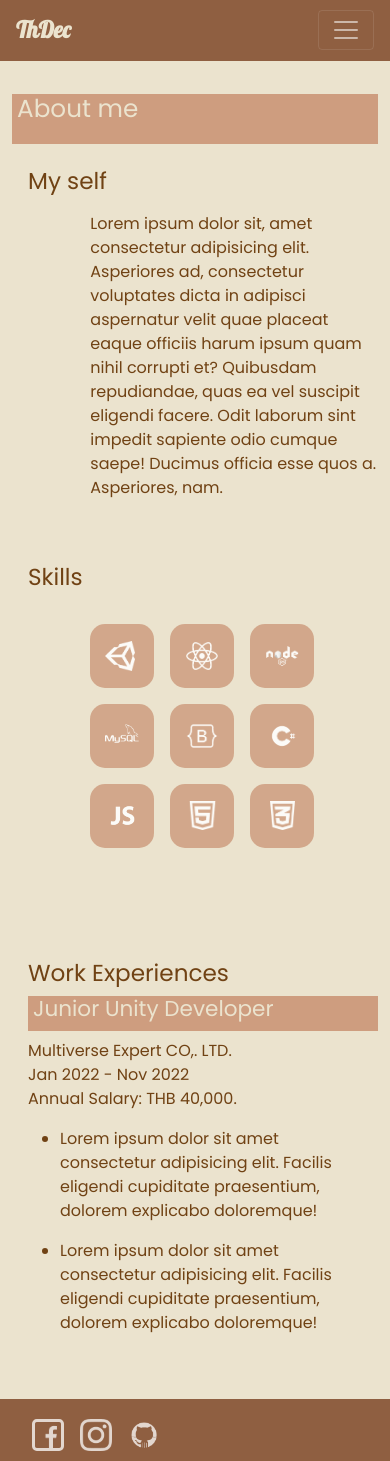
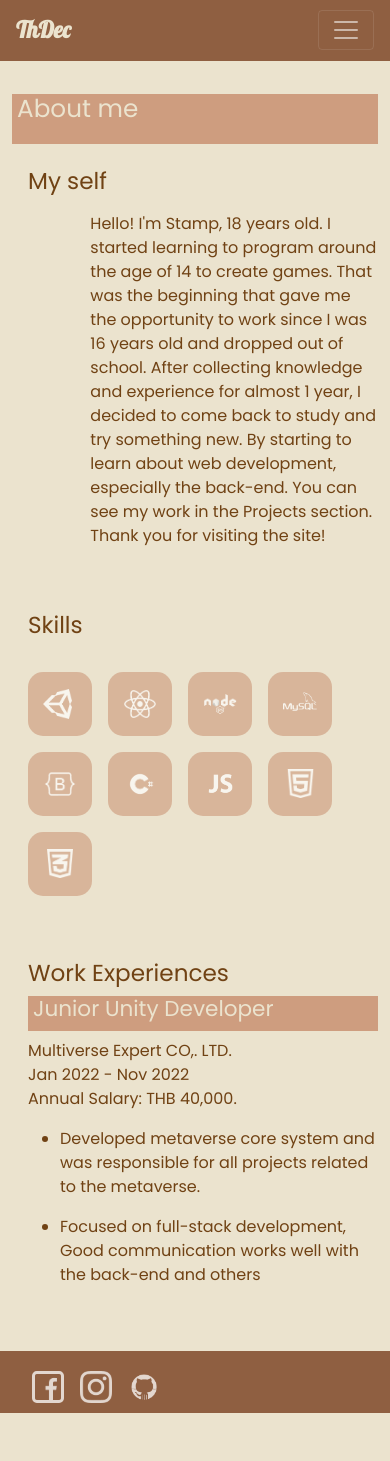
Before and after one commit to Thanapoom-Dechalamai/React-portfolio-app, a React (Create React App) app: page /about in a window 390 px wide. After the commit the page ends 1413 px from the top, so only its background shows below. Built offline with nearby package versions, Linux system fonts and the light colour scheme.

Commit message:
update info

```diff
--- a/src/components/routes/about-page/about-page.component.js
+++ b/src/components/routes/about-page/about-page.component.js
@@ -24,9 +24,13 @@ const About = () =>
                     <section className="row my-self-section animate__animated animate__fadeInUp">
                         <h3 className='col-12 col-lg-4'>My self</h3>
                         <div className="col-2 col-lg-1"></div>
-                        <p className='col-10 col-lg-7 pt-2 pt-lg-0'>Lorem ipsum dolor sit, amet consectetur adipisicing elit. Asperiores ad, consectetur voluptates dicta in adipisci aspernatur velit quae placeat
-                            eaque officiis harum ipsum quam nihil corrupti et? Quibusdam repudiandae, quas ea vel suscipit eligendi facere. Odit laborum sint impedit sapiente
-                            odio cumque saepe! Ducimus officia esse quos a. Asperiores, nam.
+                        <p className='col-10 col-lg-7 pt-2 pt-lg-0'>
+                            Hello! I'm Stamp, 18 years old. I started learning to program around
+                            the age of 14 to create games. That was the beginning that gave me the opportunity to work
+                            since I was 16 years old and dropped out of school. After collecting knowledge and experience
+                            for almost 1 year, I decided to come back to study and try something new. By starting to learn
+                            about web development, especially the back-end. You can see my work in the Projects section.
+                            Thank you for visiting the site!
                         </p>
                     </section>
 
@@ -35,8 +39,8 @@ const About = () =>
                         <div className='col-12 col-lg-4'>
                             <h3 className=''>Skills</h3>
                         </div>
-                        <div className="col-2 col-lg-1"></div>
-                        <div className='col-9 col-lg-6 pt-4 pt-sm-3 pt-md-0'>
+                        <div className="col-lg-1"></div>
+                        <div className='stack-wrap col-12 col-lg-6 pt-4 pt-sm-3 pt-md-0'>
                             <div className="stack-con d-flex flex-wrap">
                                 <div className="stack-card" title="Unity">
                                     <img src={unityLogo} alt="Unity" className='unity-logo' />
@@ -66,36 +70,6 @@ const About = () =>
                                     <img src={cssLogo} alt="CSS3" className='css-logo' />
                                 </div>
                             </div>
-                            {/* <div>
-                                <h5><strong>Unity</strong> (Advanced)</h5>
-                                <div className="progress">
-                                    <div className="progress-bar progress-bar-striped progress-bar-animated" style={{ width: "75%" }}></div>
-                                </div>
-                            </div>
-                            <div className='mt-3'>
-                                <h5><strong>React.js</strong> (Novice)</h5>
-                                <div className="progress">
-                                    <div className="progress-bar progress-bar-striped progress-bar-animated" style={{ width: "45%" }}></div>
-                                </div>
-                            </div>
-                            <div className='mt-3'>
-                                <h5><strong>Node.js</strong> (Intermediate)</h5>
-                                <div className="progress">
-                                    <div className="progress-bar progress-bar-striped progress-bar-animated" style={{ width: "60%" }}></div>
-                                </div>
-                            </div>
-                            <div className='mt-3'>
-                                <h5><strong>C#</strong> (Advanced)</h5>
-                                <div className="progress">
-                                    <div className="progress-bar progress-bar-striped progress-bar-animated" style={{ width: "85%" }}></div>
-                                </div>
-                            </div>
-                            <div className='mt-3'>
-                                <h5><strong>Javascript</strong> (Intermediate)</h5>
-                                <div className="progress">
-                                    <div className="progress-bar progress-bar-striped progress-bar-animated" style={{ width: "60%" }}></div>
-                                </div>
-                            </div> */}
                         </div>
                     </section>
 
@@ -109,10 +83,10 @@ const About = () =>
                             <p>Multiverse Expert CO,. LTD. <br /> Jan 2022 - Nov 2022 <br /> Annual Salary: THB 40,000.</p>
                             <ul>
                                 <li>
-                                    <p>Lorem ipsum dolor sit amet consectetur adipisicing elit. Facilis eligendi cupiditate praesentium, dolorem explicabo doloremque!</p>
+                                    <p>Developed metaverse core system and was responsible for all projects related to the metaverse.</p>
                                 </li>
                                 <li>
-                                    <p>Lorem ipsum dolor sit amet consectetur adipisicing elit. Facilis eligendi cupiditate praesentium, dolorem explicabo doloremque!</p>
+                                    <p>Focused on full-stack development, Good communication works well with the back-end and others</p>
                                 </li>
                             </ul>
                         </div>
--- a/src/components/routes/about-page/about-page.style.css
+++ b/src/components/routes/about-page/about-page.style.css
@@ -13,6 +13,7 @@
 
 .about-me-con {
     margin-top: 4vh;
+    min-height: 90vh;
 }
 
 .experiences-section {
@@ -124,7 +125,16 @@
     object-fit: contain;
 }
 
+.stack-wrap {
+    margin-top: 1rem;
+}
+
 @media only screen and (max-width: 480px) {
+
+    .experiences-section {
+        margin-top: 4rem;
+        margin-bottom: 3rem;
+    }
 
     /* Your styles for extra small screens here */
     .stack-card {
@@ -136,7 +146,7 @@
         border-radius: 15px;
         padding: 15px;
         transition: all 0.2s;
-        opacity: .85;
+        opacity: .65;
     }
 
     .stack-card:hover {
@@ -150,6 +160,11 @@
         margin-left: -0.15rem;
         object-fit: contain;
     }
+
+    .stack-wrap {
+        margin-top: 0rem;
+    }
+
 }
 
 @-webkit-keyframes pulse {
```
